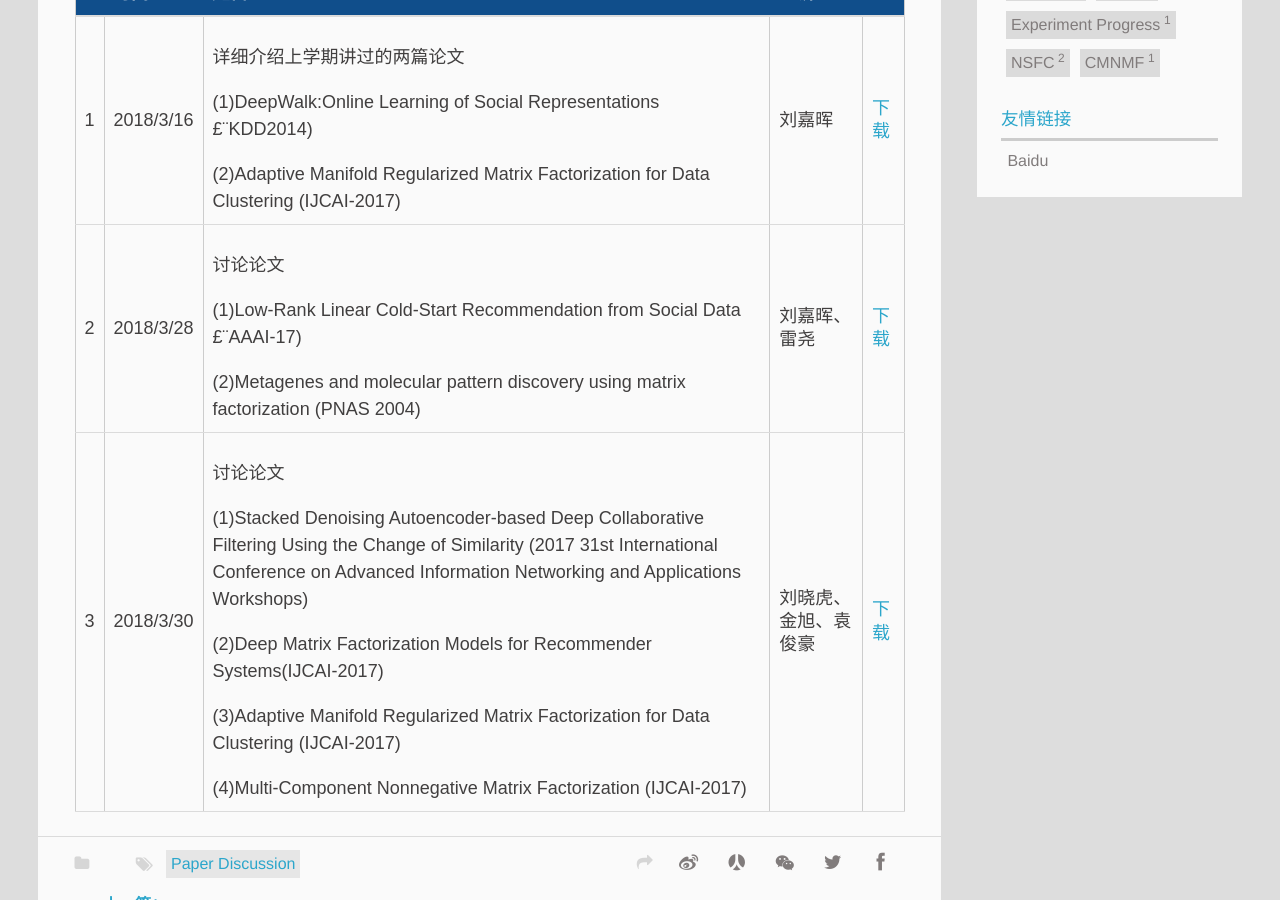
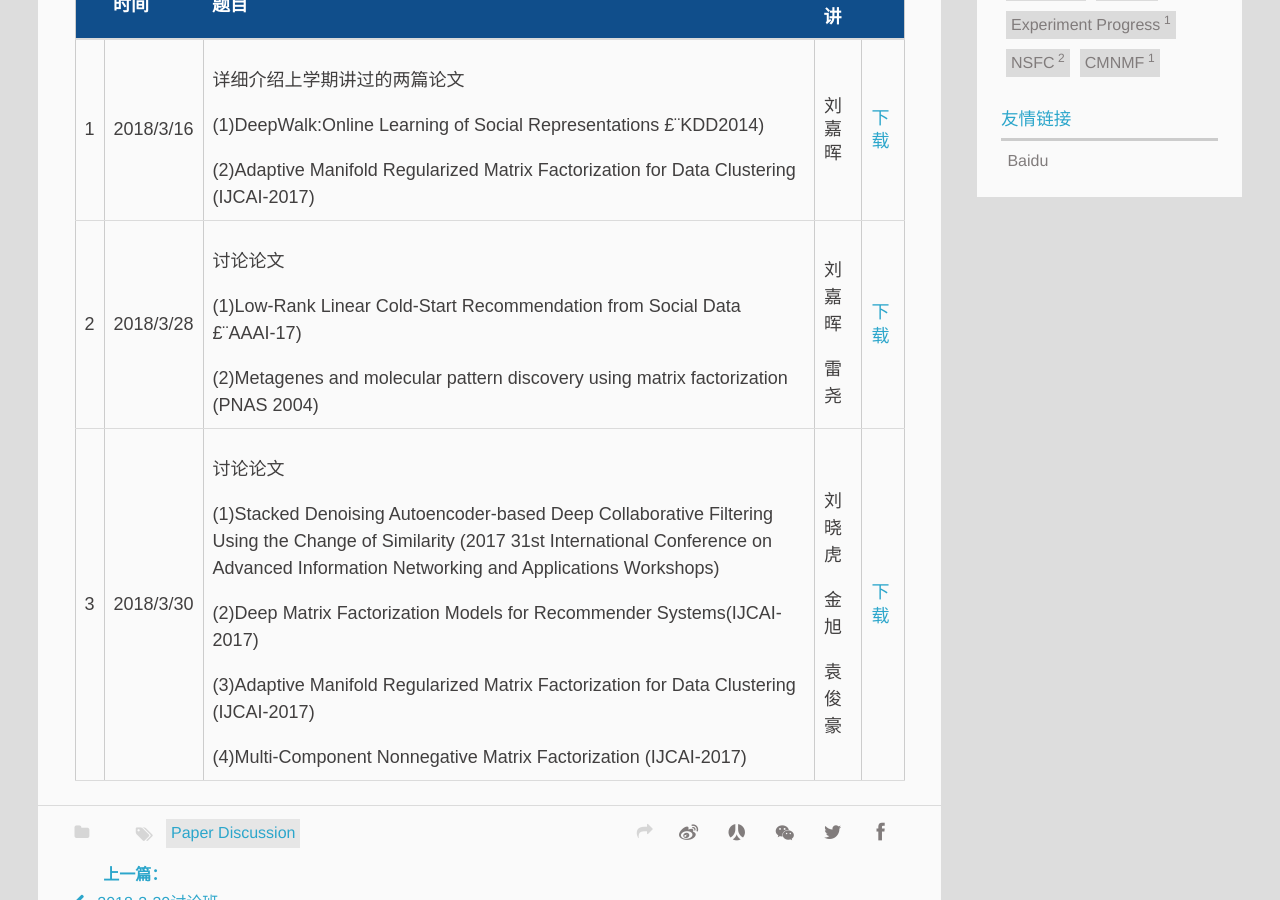
Before and after one commit to nkiip/nkiip.github.com, a Jekyll site: the page built from _posts/2018-3-28-Group Meeting & Paper Discussion_2017_2.md, in a window 1280 px wide and 900 px high, scrolled down 503 px. Built offline with Jekyll 4.4.1, drawn with Linux system fonts in a browser that asks for light colours.

```diff
--- a/_posts/2018-3-28-Group Meeting & Paper Discussion_2017_2.md
+++ b/_posts/2018-3-28-Group Meeting & Paper Discussion_2017_2.md
@@ -42,12 +42,12 @@ tags:
 	<p>讨论论文</p>
 	<p>(1)Low-Rank Linear Cold-Start Recommendation from Social Data £¨AAAI-17)</p>
 	<p>(2)Metagenes and molecular pattern discovery using matrix factorization (PNAS 2004)</p>
-</td><td>刘嘉晖、雷尧</td><td><a href="https://raw.githubusercontent.com/nkiip/nkiip.github.com/master/raw/meetings/2018-03-23.zip">下载</a></td></tr>
+</td><td><p>刘嘉晖</p><p>雷尧</p></td><td><a href="https://raw.githubusercontent.com/nkiip/nkiip.github.com/master/raw/meetings/2018-03-23.zip">下载</a></td></tr>
 <tr><td>3</td><td>2018/3/30</td><td>
 	<p>讨论论文</p>
 	<p>(1)Stacked Denoising Autoencoder-based Deep Collaborative Filtering Using the Change of Similarity (2017 31st International Conference on Advanced Information Networking and Applications Workshops)</p>
 	<p>(2)Deep Matrix Factorization Models for Recommender Systems(IJCAI-2017)	</p>
 	<p>(3)Adaptive Manifold Regularized Matrix Factorization for Data Clustering (IJCAI-2017)</p>
 	<p>(4)Multi-Component Nonnegative Matrix Factorization (IJCAI-2017)</p>
-</td><td>刘晓虎、金旭、袁俊豪</td><td><a href="https://raw.githubusercontent.com/nkiip/nkiip.github.com/master/raw/meetings/2018-03-30.zip">下载</a></td></tr>
+</td><td><p>刘晓虎</p><p>金旭</p><p>袁俊豪</p></td><td><a href="https://raw.githubusercontent.com/nkiip/nkiip.github.com/master/raw/meetings/2018-03-30.zip">下载</a></td></tr>
 </tbody></table>
```
